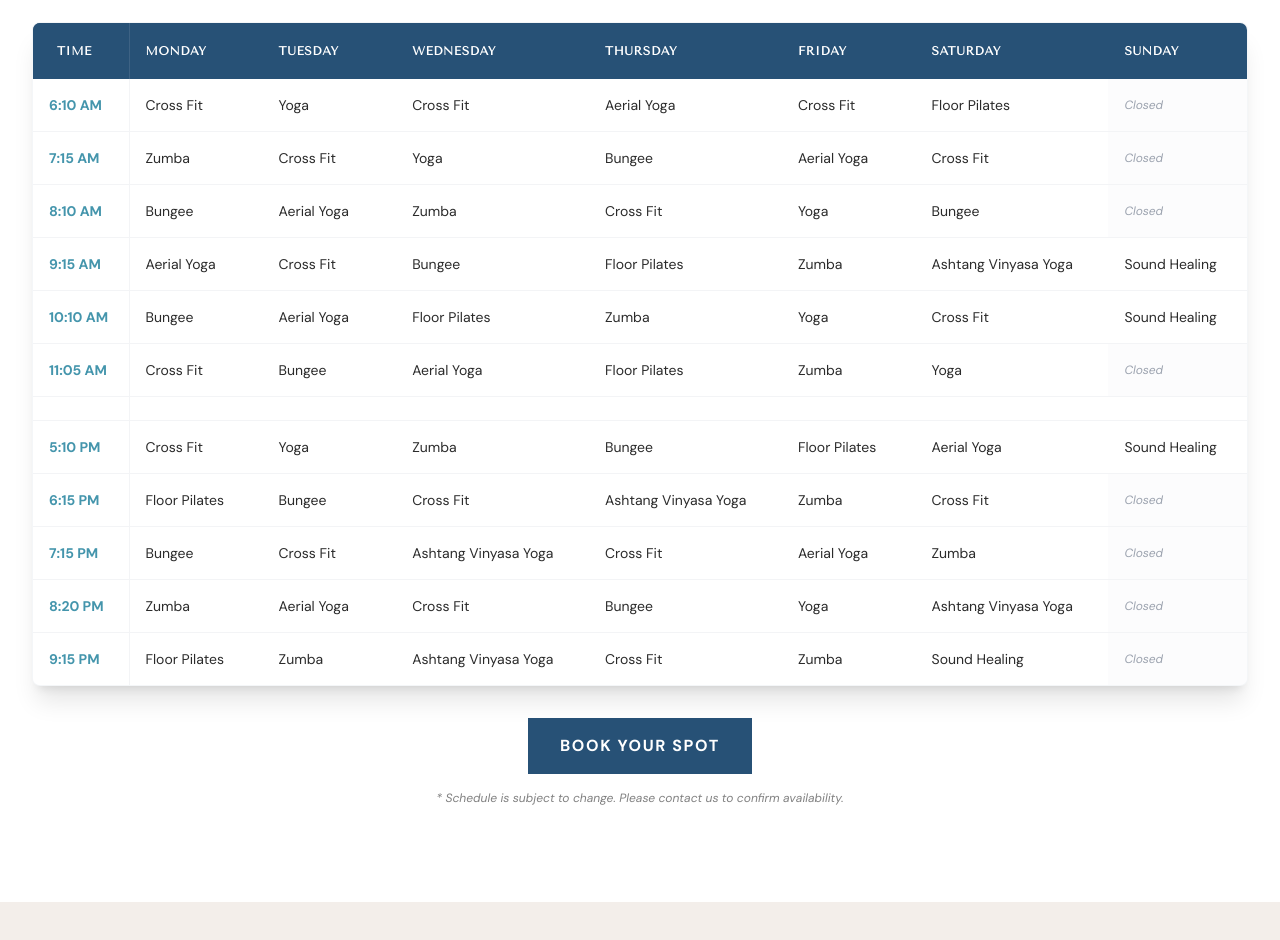
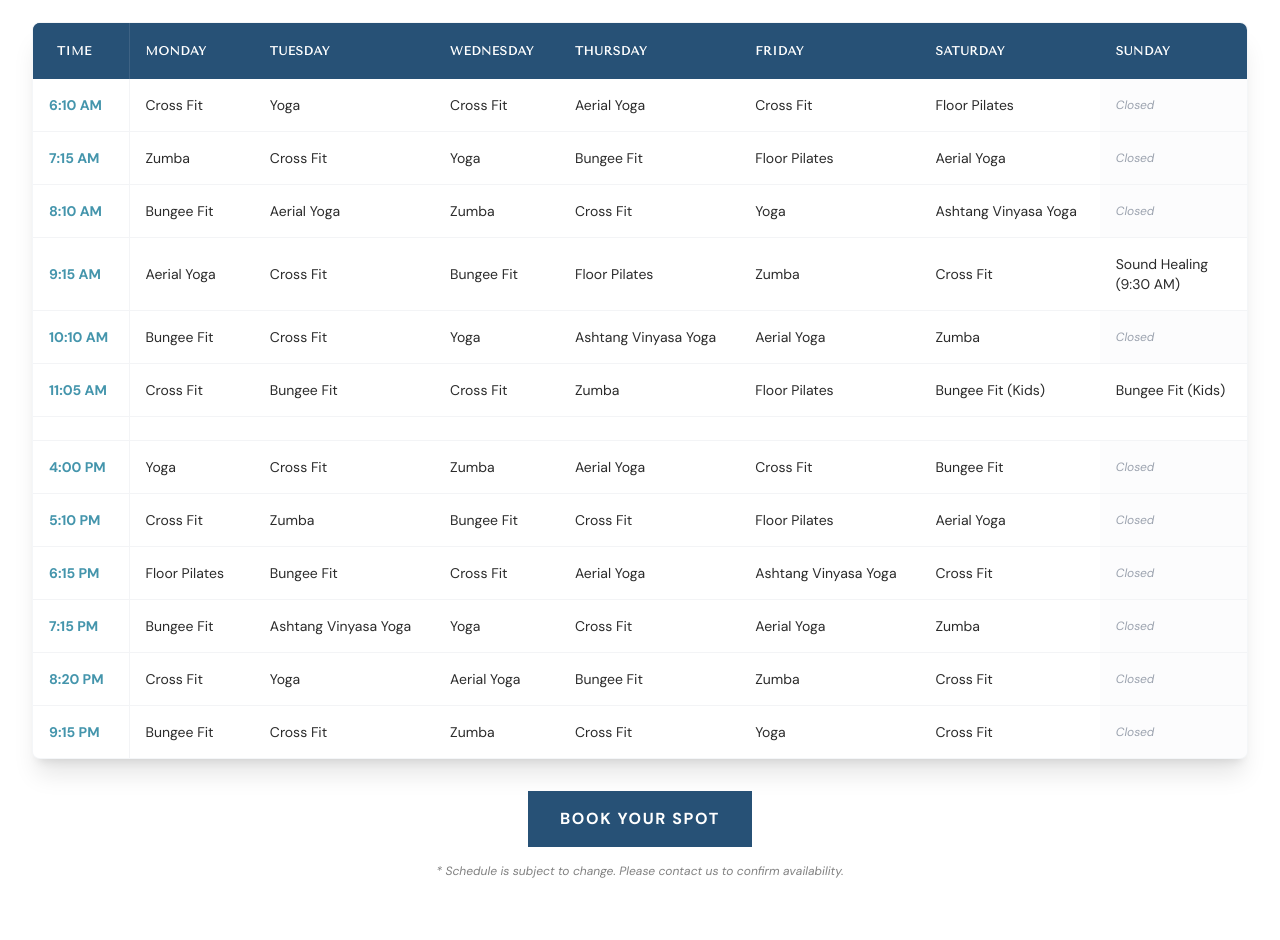
Before and after one commit to ishan-sparsh/RnF, a plain HTML site: page index.html in a window 1280 px wide. Shown: the part 5640-6580 px from the top of the page. Drawn offline with nearby package versions, Linux system fonts and the light colour scheme.

Commit message:
changes made to the schedule

```diff
--- a/index.html
+++ b/index.html
@@ -668,20 +668,20 @@
                                 <td class="px-4 py-4">Zumba</td>
                                 <td class="px-4 py-4">Cross Fit</td>
                                 <td class="px-4 py-4">Yoga</td>
-                                <td class="px-4 py-4">Bungee</td>
+                                <td class="px-4 py-4">Bungee Fit</td>
+                                <td class="px-4 py-4">Floor Pilates</td>
                                 <td class="px-4 py-4">Aerial Yoga</td>
-                                <td class="px-4 py-4">Cross Fit</td>
                                 <td class="px-4 py-4 bg-gray-50/50 text-gray-400 text-xs italic">Closed</td>
                             </tr>
                             <!-- 8:10am -->
                             <tr class="hover:bg-brand-light/30 transition-colors">
                                 <td class="px-4 py-4 font-bold text-brand-teal bg-white sticky left-0 z-10 border-r border-gray-100 shadow-[4px_0_10px_-4px_rgba(0,0,0,0.1)]">8:10 AM</td>
-                                <td class="px-4 py-4">Bungee</td>
+                                <td class="px-4 py-4">Bungee Fit</td>
                                 <td class="px-4 py-4">Aerial Yoga</td>
                                 <td class="px-4 py-4">Zumba</td>
                                 <td class="px-4 py-4">Cross Fit</td>
                                 <td class="px-4 py-4">Yoga</td>
-                                <td class="px-4 py-4">Bungee</td>
+                                <td class="px-4 py-4">Ashtang Vinyasa Yoga</td>
                                 <td class="px-4 py-4 bg-gray-50/50 text-gray-400 text-xs italic">Closed</td>
                             </tr>
                             <!-- 9:15am -->
@@ -689,33 +689,33 @@
                                 <td class="px-4 py-4 font-bold text-brand-teal bg-white sticky left-0 z-10 border-r border-gray-100 shadow-[4px_0_10px_-4px_rgba(0,0,0,0.1)]">9:15 AM</td>
                                 <td class="px-4 py-4">Aerial Yoga</td>
                                 <td class="px-4 py-4">Cross Fit</td>
-                                <td class="px-4 py-4">Bungee</td>
+                                <td class="px-4 py-4">Bungee Fit</td>
                                 <td class="px-4 py-4">Floor Pilates</td>
                                 <td class="px-4 py-4">Zumba</td>
-                                <td class="px-4 py-4">Ashtang Vinyasa Yoga</td>
-                                <td class="px-4 py-4">Sound Healing</td>
+                                <td class="px-4 py-4">Cross Fit</td>
+                                <td class="px-4 py-4">Sound Healing<br>(9:30 AM)</td>
                             </tr>
                             <!-- 10:10am -->
                             <tr class="hover:bg-brand-light/30 transition-colors">
                                 <td class="px-4 py-4 font-bold text-brand-teal bg-white sticky left-0 z-10 border-r border-gray-100 shadow-[4px_0_10px_-4px_rgba(0,0,0,0.1)]">10:10 AM</td>
-                                <td class="px-4 py-4">Bungee</td>
+                                <td class="px-4 py-4">Bungee Fit</td>
+                                <td class="px-4 py-4">Cross Fit</td>
+                                <td class="px-4 py-4">Yoga</td>
+                                <td class="px-4 py-4">Ashtang Vinyasa Yoga</td>
                                 <td class="px-4 py-4">Aerial Yoga</td>
-                                <td class="px-4 py-4">Floor Pilates</td>
                                 <td class="px-4 py-4">Zumba</td>
-                                <td class="px-4 py-4">Yoga</td>
-                                <td class="px-4 py-4">Cross Fit</td>
-                                <td class="px-4 py-4">Sound Healing</td>
+                                <td class="px-4 py-4 bg-gray-50/50 text-gray-400 text-xs italic">Closed</td>
                             </tr>
                             <!-- 11:05am -->
                             <tr class="hover:bg-brand-light/30 transition-colors">
                                 <td class="px-4 py-4 font-bold text-brand-teal bg-white sticky left-0 z-10 border-r border-gray-100 shadow-[4px_0_10px_-4px_rgba(0,0,0,0.1)]">11:05 AM</td>
                                 <td class="px-4 py-4">Cross Fit</td>
-                                <td class="px-4 py-4">Bungee</td>
-                                <td class="px-4 py-4">Aerial Yoga</td>
+                                <td class="px-4 py-4">Bungee Fit</td>
+                                <td class="px-4 py-4">Cross Fit</td>
+                                <td class="px-4 py-4">Zumba</td>
                                 <td class="px-4 py-4">Floor Pilates</td>
-                                <td class="px-4 py-4">Zumba</td>
-                                <td class="px-4 py-4">Yoga</td>
-                                <td class="px-4 py-4 bg-gray-50/50 text-gray-400 text-xs italic">Closed</td>
+                                <td class="px-4 py-4">Bungee Fit (Kids)</td>
+                                <td class="px-4 py-4">Bungee Fit (Kids)</td>
                             </tr>
 
                             <!-- Spacer Row -->
@@ -724,34 +724,45 @@
                                 <td colspan="7"></td>
                             </tr>
 
+                            <!-- 4:00pm -->
+                            <tr class="hover:bg-brand-light/30 transition-colors">
+                                <td class="px-4 py-4 font-bold text-brand-teal bg-white sticky left-0 z-10 border-r border-gray-100 shadow-[4px_0_10px_-4px_rgba(0,0,0,0.1)]">4:00 PM</td>
+                                <td class="px-4 py-4">Yoga</td>
+                                <td class="px-4 py-4">Cross Fit</td>
+                                <td class="px-4 py-4">Zumba</td>
+                                <td class="px-4 py-4">Aerial Yoga</td>
+                                <td class="px-4 py-4">Cross Fit</td>
+                                <td class="px-4 py-4">Bungee Fit</td>
+                                <td class="px-4 py-4 bg-gray-50/50 text-gray-400 text-xs italic">Closed</td>
+                            </tr>
                             <!-- 5:10pm -->
                             <tr class="hover:bg-brand-light/30 transition-colors border-t-2 border-gray-100">
                                 <td class="px-4 py-4 font-bold text-brand-teal bg-white sticky left-0 z-10 border-r border-gray-100 shadow-[4px_0_10px_-4px_rgba(0,0,0,0.1)]">5:10 PM</td>
                                 <td class="px-4 py-4">Cross Fit</td>
-                                <td class="px-4 py-4">Yoga</td>
                                 <td class="px-4 py-4">Zumba</td>
-                                <td class="px-4 py-4">Bungee</td>
+                                <td class="px-4 py-4">Bungee Fit</td>
+                                <td class="px-4 py-4">Cross Fit</td>
                                 <td class="px-4 py-4">Floor Pilates</td>
                                 <td class="px-4 py-4">Aerial Yoga</td>
-                                <td class="px-4 py-4">Sound Healing</td>
+                                <td class="px-4 py-4 bg-gray-50/50 text-gray-400 text-xs italic">Closed</td>
                             </tr>
                             <!-- 6:15pm -->
                             <tr class="hover:bg-brand-light/30 transition-colors">
                                 <td class="px-4 py-4 font-bold text-brand-teal bg-white sticky left-0 z-10 border-r border-gray-100 shadow-[4px_0_10px_-4px_rgba(0,0,0,0.1)]">6:15 PM</td>
                                 <td class="px-4 py-4">Floor Pilates</td>
-                                <td class="px-4 py-4">Bungee</td>
+                                <td class="px-4 py-4">Bungee Fit</td>
                                 <td class="px-4 py-4">Cross Fit</td>
+                                <td class="px-4 py-4">Aerial Yoga</td>
                                 <td class="px-4 py-4">Ashtang Vinyasa Yoga</td>
-                                <td class="px-4 py-4">Zumba</td>
                                 <td class="px-4 py-4">Cross Fit</td>
                                 <td class="px-4 py-4 bg-gray-50/50 text-gray-400 text-xs italic">Closed</td>
                             </tr>
                             <!-- 7:15pm -->
                             <tr class="hover:bg-brand-light/30 transition-colors">
                                 <td class="px-4 py-4 font-bold text-brand-teal bg-white sticky left-0 z-10 border-r border-gray-100 shadow-[4px_0_10px_-4px_rgba(0,0,0,0.1)]">7:15 PM</td>
-                                <td class="px-4 py-4">Bungee</td>
-                                <td class="px-4 py-4">Cross Fit</td>
+                                <td class="px-4 py-4">Bungee Fit</td>
                                 <td class="px-4 py-4">Ashtang Vinyasa Yoga</td>
+                                <td class="px-4 py-4">Yoga</td>
                                 <td class="px-4 py-4">Cross Fit</td>
                                 <td class="px-4 py-4">Aerial Yoga</td>
                                 <td class="px-4 py-4">Zumba</td>
@@ -760,23 +771,23 @@
                             <!-- 8:20pm -->
                             <tr class="hover:bg-brand-light/30 transition-colors">
                                 <td class="px-4 py-4 font-bold text-brand-teal bg-white sticky left-0 z-10 border-r border-gray-100 shadow-[4px_0_10px_-4px_rgba(0,0,0,0.1)]">8:20 PM</td>
+                                <td class="px-4 py-4">Cross Fit</td>
+                                <td class="px-4 py-4">Yoga</td>
+                                <td class="px-4 py-4">Aerial Yoga</td>
+                                <td class="px-4 py-4">Bungee Fit</td>
                                 <td class="px-4 py-4">Zumba</td>
-                                <td class="px-4 py-4">Aerial Yoga</td>
                                 <td class="px-4 py-4">Cross Fit</td>
-                                <td class="px-4 py-4">Bungee</td>
-                                <td class="px-4 py-4">Yoga</td>
-                                <td class="px-4 py-4">Ashtang Vinyasa Yoga</td>
                                 <td class="px-4 py-4 bg-gray-50/50 text-gray-400 text-xs italic">Closed</td>
                             </tr>
                             <!-- 9:15pm -->
                             <tr class="hover:bg-brand-light/30 transition-colors">
                                 <td class="px-4 py-4 font-bold text-brand-teal bg-white sticky left-0 z-10 border-r border-gray-100 shadow-[4px_0_10px_-4px_rgba(0,0,0,0.1)]">9:15 PM</td>
-                                <td class="px-4 py-4">Floor Pilates</td>
-                                <td class="px-4 py-4">Zumba</td>
-                                <td class="px-4 py-4">Ashtang Vinyasa Yoga</td>
+                                <td class="px-4 py-4">Bungee Fit</td>
                                 <td class="px-4 py-4">Cross Fit</td>
                                 <td class="px-4 py-4">Zumba</td>
-                                <td class="px-4 py-4">Sound Healing</td>
+                                <td class="px-4 py-4">Cross Fit</td>
+                                <td class="px-4 py-4">Yoga</td>
+                                <td class="px-4 py-4">Cross Fit</td>
                                 <td class="px-4 py-4 bg-gray-50/50 text-gray-400 text-xs italic">Closed</td>
                             </tr>
                         </tbody>
```
Also changed, not shown: 3 other files.
